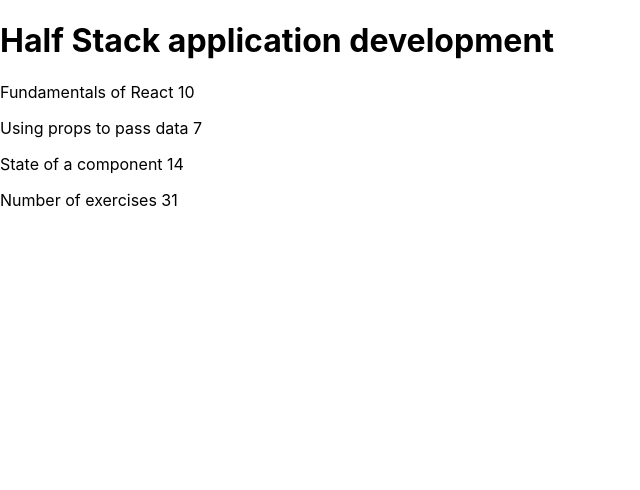
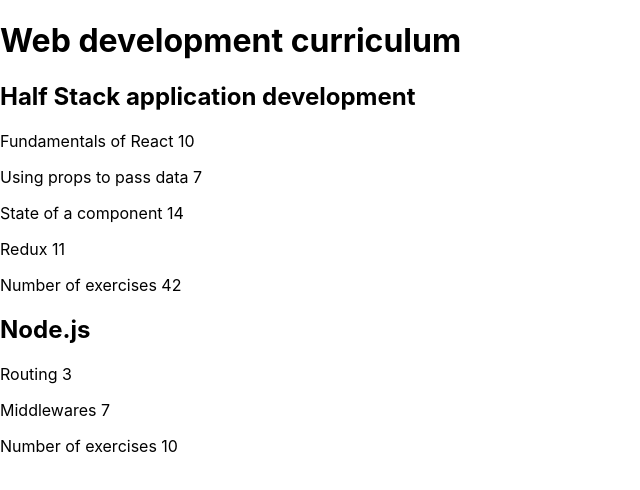
Before and after one commit to vikasraria14/Full-Stack1, a React (Create React App) app in the folder Part 1/courseinfo/: page / in a window 1280 px wide. Shown: the top 490 px of the page, without its empty margins (0-640 px from the left). Built offline with nearby package versions, Linux system fonts and the light colour scheme.

Commit message:
Exercise-2.4

```diff
--- a/Part 1/courseinfo/src/App.js
+++ b/Part 1/courseinfo/src/App.js
@@ -2,9 +2,10 @@
 import Course from './Course'
 
 const App = () => {
-  const course = {
+  const courses = [
+    {
+      name: 'Half Stack application development',
       id: 1,
-    name: 'Half Stack application development',
       parts: [
         {
           name: 'Fundamentals of React',
@@ -20,11 +21,40 @@
           name: 'State of a component',
           exercises: 14,
           id: 3
+        },
+        {
+          name: 'Redux',
+          exercises: 11,
+          id: 4
+        }
+      ]
+    },
+    {
+      name: 'Node.js',
+      id: 2,
+      parts: [
+        {
+          name: 'Routing',
+          exercises: 3,
+          id: 1
+        },
+        {
+          name: 'Middlewares',
+          exercises: 7,
+          id: 2
         }
       ]
     }
+  ]
 
-  return <Course course={course} />
+  return (
+    <div>
+      <h1>Web development curriculum</h1>
+      {
+        courses.map(course=><Course course={course} key={course.id} />)
+      }
+    </div>
+  )
 }
 
 
--- a/Part 1/courseinfo/src/Header.js
+++ b/Part 1/courseinfo/src/Header.js
@@ -1,4 +1,4 @@
 const Header=({course})=>{
-    return <h1>{course.name}</h1>
+    return <h2>{course.name}</h2>
 }
 export default Header;
```
Lines whose indentation alone changed are shown as unchanged.
